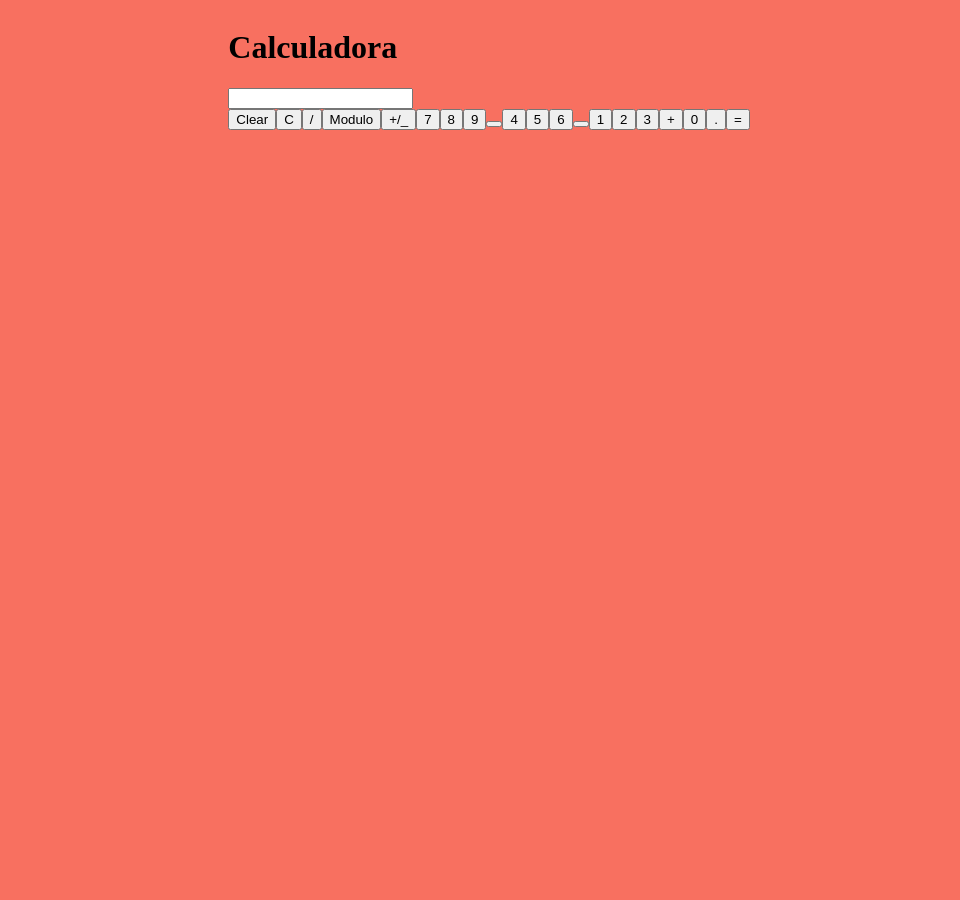
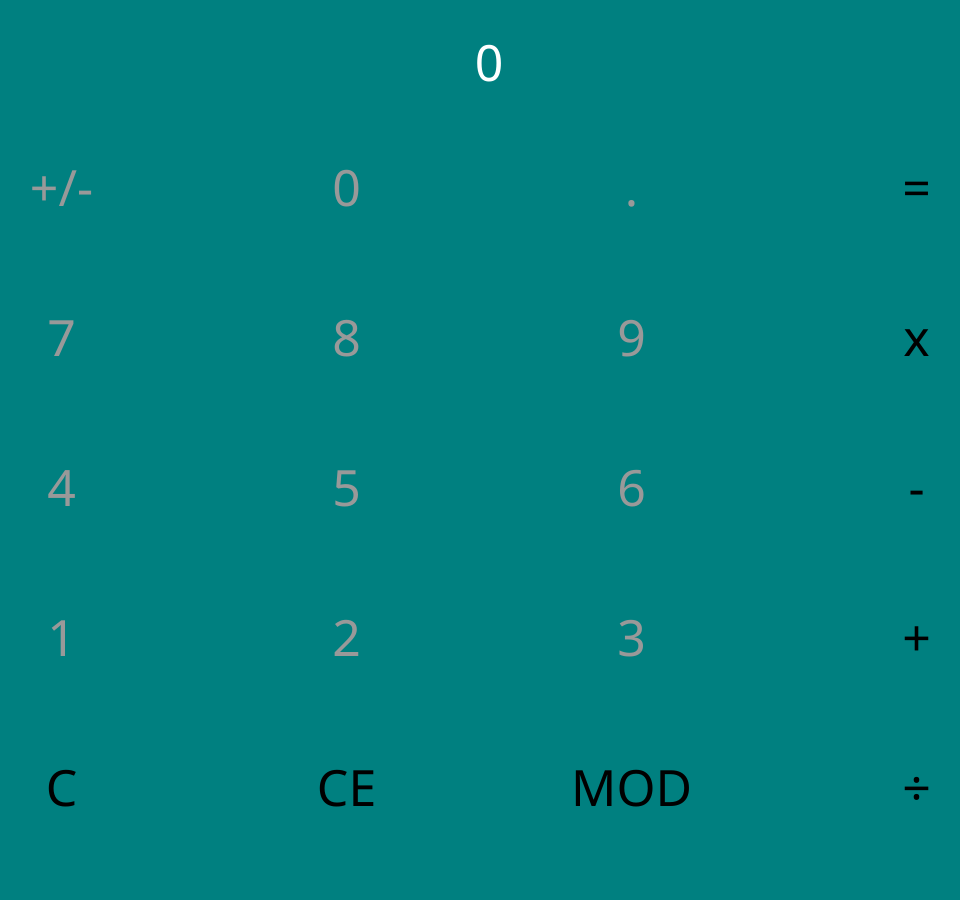
Before and after one commit to fredyvelasquezgt/Lab10Calculadora, a React app: page / in a window 1280 px wide. Shown: the whole page, without its empty margins (151-1111 px from the left). Before the commit the page ends 800 px from the top, so only its background shows below. Built offline with nearby package versions, Linux system fonts and the light colour scheme.

Commit message:
Add files via upload

```diff
--- /dev/null
+++ b/src/EqualOperator/EqualOperator.js
@@ -0,0 +1,18 @@
+/* eslint-disable jsx-a11y/no-static-element-interactions */
+/* eslint-disable jsx-a11y/click-events-have-key-events */
+// se desactivaron las reglas que no dejan que funcionen los botones
+import React from 'react';
+
+const EqualOperator = (props) => {
+  const items = props;
+  const clickEqualOperator = () => {
+    items.calcularResultado();
+  };
+  return (
+    <div className="col modifier-operator" data-testid="testEqual" onClick={clickEqualOperator}>
+      <p className="modifier-caption">{items.simbolo}</p>
+    </div>
+  );
+};
+
+export default EqualOperator;
--- /dev/null
+++ b/src/NumberAddons/NumberAddons.js
@@ -0,0 +1,19 @@
+/* eslint-disable jsx-a11y/no-static-element-interactions */
+/* eslint-disable jsx-a11y/click-events-have-key-events */
+// se desactivaron las reglas que no dejan que funcionen los botones
+import React from 'react';
+// import PropTypes from 'prop-types';
+
+const NumberAddons = (props) => {
+  const item = props;
+  const clickOperatorListener = () => {
+    item.addonOperator(item.operacion);
+  };
+  return (
+    <div className="col calculator-numbers" data-testid={item.testid} onClick={clickOperatorListener}>
+      <p className="calculator-appenders">{item.operacion}</p>
+    </div>
+  );
+};
+
+export default NumberAddons;
--- /dev/null
+++ b/src/Numbers/Numbers.js
@@ -0,0 +1,19 @@
+/* eslint-disable jsx-a11y/no-static-element-interactions */
+/* eslint-disable jsx-a11y/click-events-have-key-events */
+// se desactivaron las reglas que no dejan que funcionen los botones
+import React from 'react';
+// import PropTypes from 'prop-types';
+// { numero, calculateNumbers }
+const Numbers = (props) => {
+  const item = props;
+  const clickNumberListener = () => {
+    item.calculateNumbers(item.numero);
+  };
+  return (
+    <div className="col calculator-numbers" id={item.id} data-testid={item.testid} onClick={clickNumberListener}>
+      <p className="calculator-appenders">{item.numero}</p>
+    </div>
+  );
+};
+
+export default Numbers;
--- /dev/null
+++ b/src/Operators/Operators.js
@@ -0,0 +1,19 @@
+/* eslint-disable jsx-a11y/no-static-element-interactions */
+/* eslint-disable jsx-a11y/click-events-have-key-events */
+// se desactivaron las reglas que no dejan que funcionen los botones
+import React from 'react';
+// { simbolo, operador, pushOperation }
+const Operators = (props) => {
+  const item = props;
+  const clickOperatorListener = () => {
+    item.pushOperation(item.operador);
+  };
+
+  return (
+    <div className="col calculator-operators" data-testid={item.testid} onClick={clickOperatorListener}>
+      <p className="operators-caption">{item.simbolo}</p>
+    </div>
+  );
+};
+
+export default Operators;
--- /dev/null
+++ b/src/TextModifiersOperator/TextModifiersOperators.js
@@ -0,0 +1,18 @@
+/* eslint-disable jsx-a11y/no-static-element-interactions */
+/* eslint-disable jsx-a11y/click-events-have-key-events */
+// se desactivaron las reglas que no dejan que funcionen los botones
+import React from 'react';
+
+const TextModifiersOperator = (props) => {
+  const items = props;
+  const clickOperatorListener = () => {
+    items.modifyScreen(items.simbolo);
+  };
+  return (
+    <div className="col modifier-operator-1" onClick={clickOperatorListener}>
+      <p className="modifier-caption-1">{items.simbolo}</p>
+    </div>
+  );
+};
+
+export default TextModifiersOperator;
--- a/src/index.css
+++ b/src/index.css
@@ -1,6 +1,82 @@
-body {
-    background: #F87060;
-    display: flex;
-    justify-content: center;
-    align-items: center;
+body{
+    background-color: teal;
+    font-family: 'Segoe UI', Tahoma, Geneva, Verdana, sans-serif;
 }
+
+.col{
+    padding-top: 0rem;
+    border-style: solid;
+    border-color: gray;
+    border-style: dotted;
+    border-radius: 2rem;
+    border-width: 0px;
+    height: 150px ;
+    width: 50px;
+    text-align: center;
+
+}
+
+.calculator-numbers{
+
+}
+
+.calculator-numbers:hover{
+    background-color: rgb(236, 163, 28);
+    cursor: pointer;
+}
+
+.calculator-appenders{
+    font-size: 50px;
+    text-align: center;
+    font-weight: lighter;
+    color: #999999;
+}
+
+.calculator-operators:hover{
+    background-color: #06cc9a;
+    cursor: pointer;
+}
+.operators-caption{
+    font-size: 50px;
+    text-align: center;
+    font-weight: lighter;
+    color: #000000;
+
+}
+
+.modifier-caption{
+    font-size: 50px;
+    text-align: center;
+    color: #000000;
+}
+
+.modifier-operator{
+}
+
+.modifier-operator-1{
+}
+
+
+.modifier-caption-1{
+    font-size: 50px;
+    text-align: center;
+    color:#000000;
+}
+.modifier-operator-1:hover{
+    background-color: #06cc9a;
+    cursor: pointer;
+}
+
+.modifier-operator:hover{
+    background-color: #06cc9a;
+    cursor: pointer;
+}
+
+
+
+.calc-screen-caption{
+    padding-top: 2rem;
+    font-size: 50px;
+    text-align: center;
+    color: rgb(255, 255, 255);
+}
--- a/src/index.html
+++ b/src/index.html
@@ -4,9 +4,14 @@
     <meta charset="UTF-8">
     <meta http-equiv="X-UA-Compatible" content="IE=edge">
     <meta name="viewport" content="width=device-width, initial-scale=1.0">
-    <title>Document</title>
+    <title>Portfolio</title>
 </head>
 <body>
-    <div id="root"></div>
+
+    <div id="root">
+
+    </div>
+
+
 </body>
 </html>
```
Also changed, not shown: src/index.js (+7 -3 lines), src/style.scss (added).
